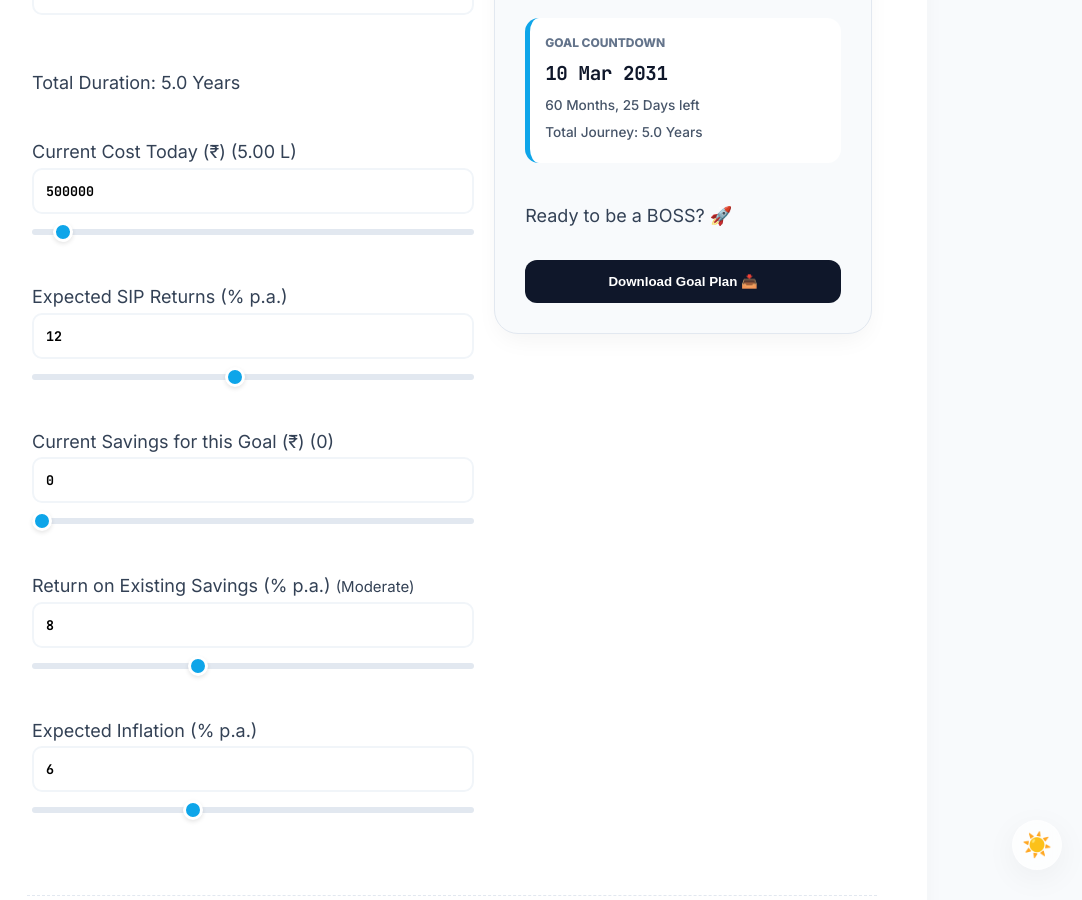
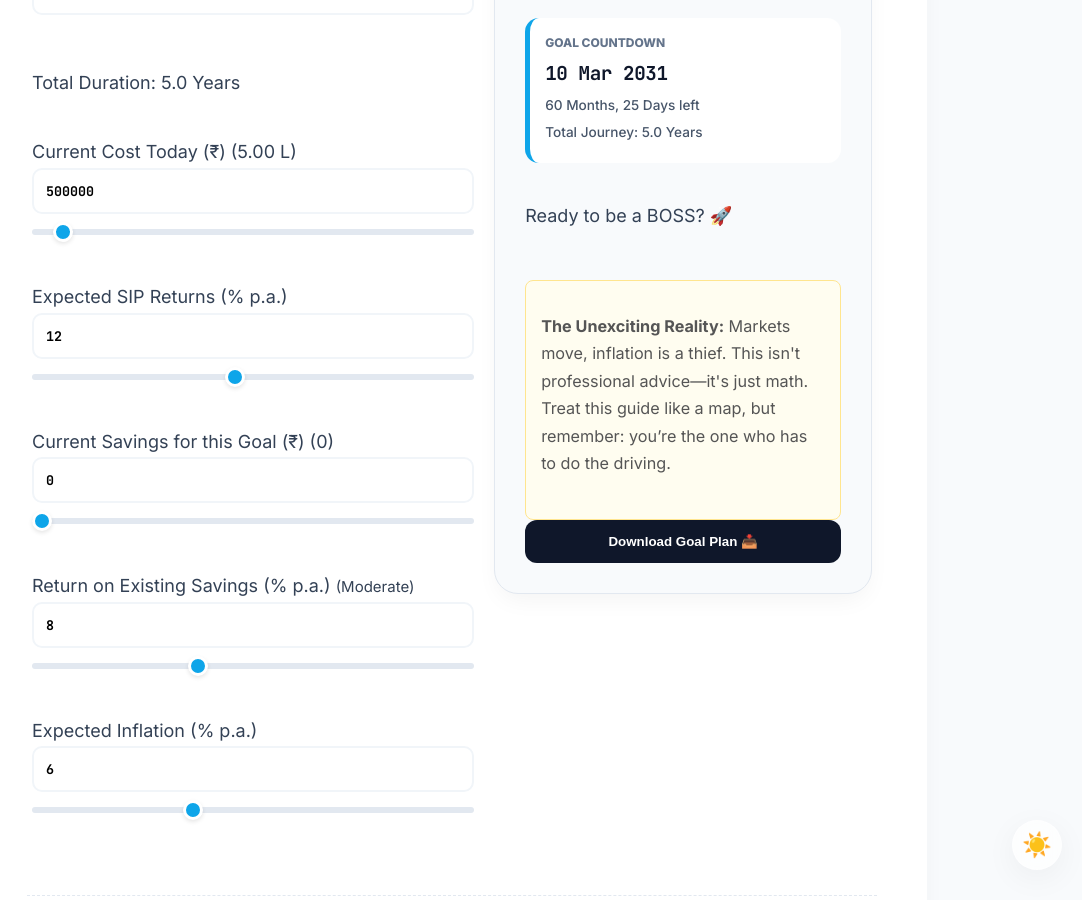
Before and after one commit to HarieshMK/HarieshMK.github.io, a Jekyll site: the page built from calculators/goal-planner.md, in a window 1280 px wide and 900 px high, scrolled down 786 px. Shown: the whole window, without its empty margins (188-1270 px from the left). Built offline with Jekyll 4.4.1, drawn with Linux system fonts in a browser that asks for light colours.

Commit message:
Update goal-planner.md

```diff
--- a/calculators/goal-planner.md
+++ b/calculators/goal-planner.md
@@ -124,6 +124,9 @@ permalink: /calculators/goal-planner/
             <div class="nudge-container">
                 <p id="goal-nudge">Ready to be a BOSS? 🚀</p>
             </div>
+            <div id="disclaimer-box" style="background-color: #fffdf0; border: 1px solid #ffe58f; padding: 15px; border-radius: 8px; margin-top: 20px; font-size: 0.9em; color: #555;">
+    <p><strong>The Unexciting Reality:</strong> Markets move, inflation is a thief. This isn't professional advice—it's just math. Treat this guide like a map, but remember: you’re the one who has to do the driving.</p>
+</div>
 
             <button id="download-btn" class="download-button">
                 Download Goal Plan 📥
```
